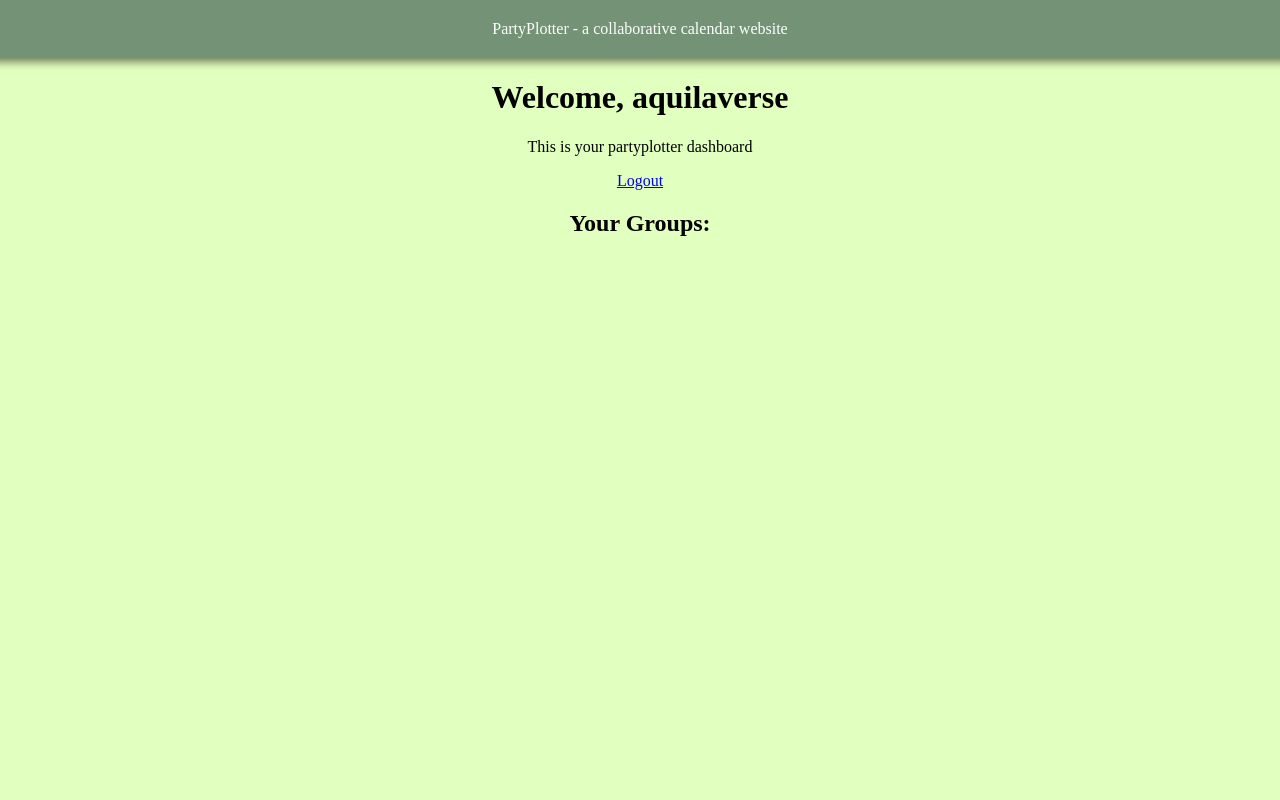
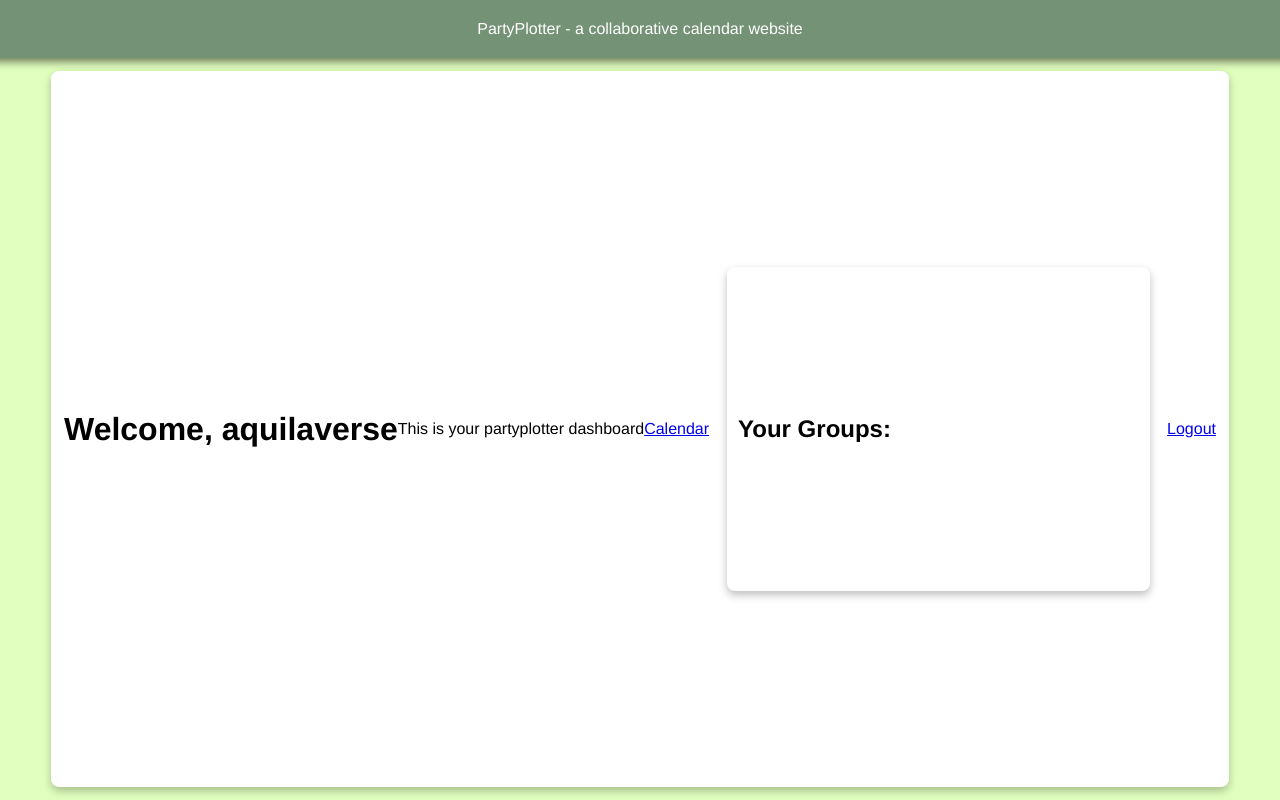
Before and after one commit to feranmiagboola/NEA_work, a Flask app: page /dashboard in a window 1280 px wide. Run offline with Flask 3, Linux system fonts and the light colour scheme; a user stored in the database is signed in.

Commit message:
changed some styling and fixed the calendar

```diff
--- a/partyplotter_webapp/webapp/app.py
+++ b/partyplotter_webapp/webapp/app.py
@@ -110,7 +110,7 @@ def logout():
 #Calendar route
 @app.route('/calendar')
 def calendar():
-    return render_template('cal.html')
+    return render_template('calendar.html')
 
 
 
--- a/partyplotter_webapp/webapp/static/styles.css
+++ b/partyplotter_webapp/webapp/static/styles.css
@@ -1,7 +1,7 @@
 body {
-  background-color: #e1ffbe;
+  background-color: #e1ffbe !important;
   color: #000000;
-  font-family: "Times New Roman", "Georgia", serif;
+  font-family: "Franklin Gothic Medium", "Arial Narrow", Medium, sans-serif !important;
   display: flex;
   flex-direction: column;
   align-items: center;
@@ -31,11 +31,26 @@ main {
   width: 100%;
 }
 
-.calendar {
+#calendar {
   height: 100%;
   width: 100%;
+  color: #99b47a;
+}
+
+.dashboard-container {
+  background-color: #ffffff;
+  border-radius: 8px;
+  box-shadow: 0 4px 8px rgba(0, 0, 0, 0.253);
+  padding: 1%;
+  width: 90%;
+  height: 90%;
+  display: flex;
+  margin: 1% auto;
   align-items: center;
-  margin: 10px auto;
+}
+.dashboard-container .container {
+  width: 400px;
+  height: 300px;
 }
 
 .container {
@@ -44,7 +59,7 @@ main {
   box-shadow: 0 4px 8px rgba(0, 0, 0, 0.253);
   padding: 1%;
   width: 90%;
-  height: 80%;
+  height: 100%;
   display: flex;
   margin: 1% auto;
   align-items: center;
@@ -97,4 +112,11 @@ main {
 }
 .container .btn.btn-logout:hover {
   background-color: rgb(170.3225806452, 207.0161290323, 127.9838709677);
+}
+.container .btn.btn-calendar {
+  background-color: #c3dda5;
+  color: white;
+}
+.container .btn.btn-calendar:hover {
+  background-color: rgb(170.3225806452, 207.0161290323, 127.9838709677);
 }/*# sourceMappingURL=styles.css.map */
--- a/partyplotter_webapp/webapp/static/styles.scss
+++ b/partyplotter_webapp/webapp/static/styles.scss
@@ -12,9 +12,9 @@ $headercolour: #749275;
 
 //global styles
 body {
-    background-color: $bgcolour;
+    background-color: $bgcolour !important;
     color: $textcolour;
-    font-family: 'Times New Roman', 'Georgia', serif;
+    font-family: 'Franklin Gothic Medium', 'Arial Narrow', Medium, sans-serif !important;
     display: flex;
     flex-direction: column;
     align-items: center;
@@ -45,11 +45,29 @@ main {
     width: 100%;
 }
 
-.calendar {
+
+#calendar {
     height: 100%;
     width: 100%;
+    color: #99b47a;
+}
+
+
+.dashboard-container{
+    background-color: $container-bgcolour;
+    border-radius: 8px;
+    box-shadow: 0 4px 8px rgba(0, 0, 0, 0.253);
+    padding: 1%;
+    width: 90%;
+    height: 90%;
+    display: flex;
+    margin: 1% auto;
     align-items: center;
-    margin: 10px auto;
+
+    .container{
+        width: 400px;
+        height: 300px;
+    }
 }
 
 .container {
@@ -58,7 +76,7 @@ main {
     box-shadow: 0 4px 8px rgba(0, 0, 0, 0.253);
     padding: 1%;
     width: 90%;
-    height: 80%;
+    height: 100%;
     display: flex;
     margin: 1% auto;
     align-items: center;
@@ -118,5 +136,15 @@ main {
                 background-color: $primary-hover;
             }
         }
+
+        &.btn-calendar {
+            background-color: $primary;
+            color: white;
+
+            &:hover {
+                background-color: $primary-hover;
+            }
+
+        }
     }
 }
--- a/partyplotter_webapp/webapp/templates/cal.html
+++ b/partyplotter_webapp/webapp/templates/calendar.html
@@ -5,9 +5,10 @@
         <meta name="viewport" content="width=device-width, initial-scale=1.0">
         <title>PartyPlotter - a collaborative calendar website</title>
         <link rel="stylesheet" href="https://cdn.jsdelivr.net/npm/fullcalendar@6.1.19/index.global.min.css">
+        <link rel="stylesheet" href="{{ url_for('static', filename='styles.css') }}">
         <link rel="stylesheet" href="https://cdn.jsdelivr.net/npm/bootstrap@5.3.8/dist/css/bootstrap.min.css
   ">
-        <link rel="stylesheet" href="{{ url_for('static', filename='styles.css') }}">
+
         <script src="https://cdn.jsdelivr.net/npm/fullcalendar@6.1.19/index.global.min.js"></script>
         <script>
 
@@ -22,10 +23,9 @@
         </script>
     </head>
 
-
   <body>
     <header>PartyPlotter - a collaborative calendar website</header>
-    <div class = container>
+    <div class = "container">
         <div id='calendar'></div>
     </div>
   </body>
--- a/partyplotter_webapp/webapp/templates/dashboard.html
+++ b/partyplotter_webapp/webapp/templates/dashboard.html
@@ -4,9 +4,10 @@
 <div class="dashboard-container">
     <h1>Welcome, {{username}}</h1>
     <p>This is your partyplotter dashboard</p>
-    <a href="{{url_for('logout')}}" class="btn btn-logout">Logout</a>
-    <div class="calendar">
+    <a href="{{url_for('calendar')}}" class="btn btn-calendar">Calendar</a>
+    <div class="container">
         <h2>Your Groups:</h2>
     </div>
+    <a href="{{url_for('logout')}}" class="btn btn-logout">Logout</a>
 </div>
 {% endblock %}
--- a/partyplotter_webapp/webapp/templates/index.html
+++ b/partyplotter_webapp/webapp/templates/index.html
@@ -2,7 +2,6 @@
 
 
 {% block body%}
-
 <div class="container">
     <h1>Welcome to PartyPlotter</h1>
     <form id="auth-form" action="{{ url_for('login') }}" method="post">
```
Also changed, not shown: 1 other file.
